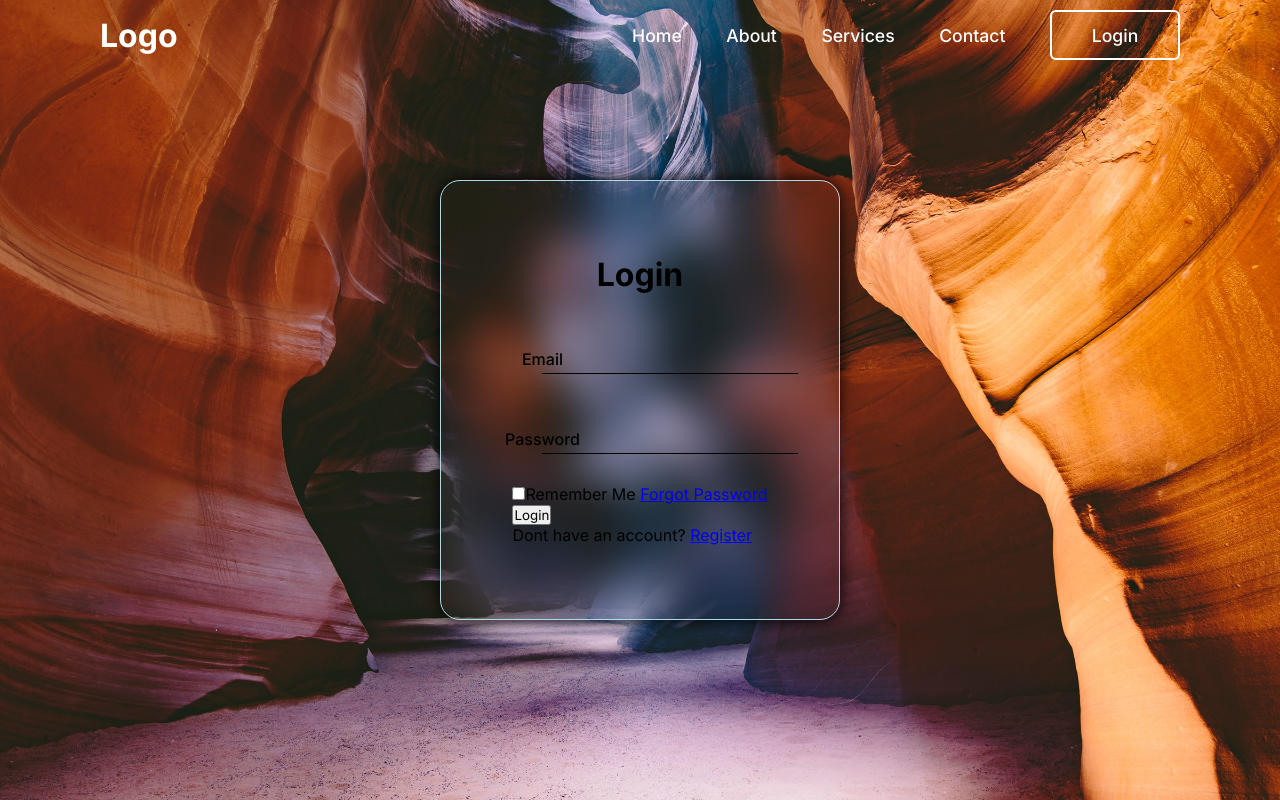
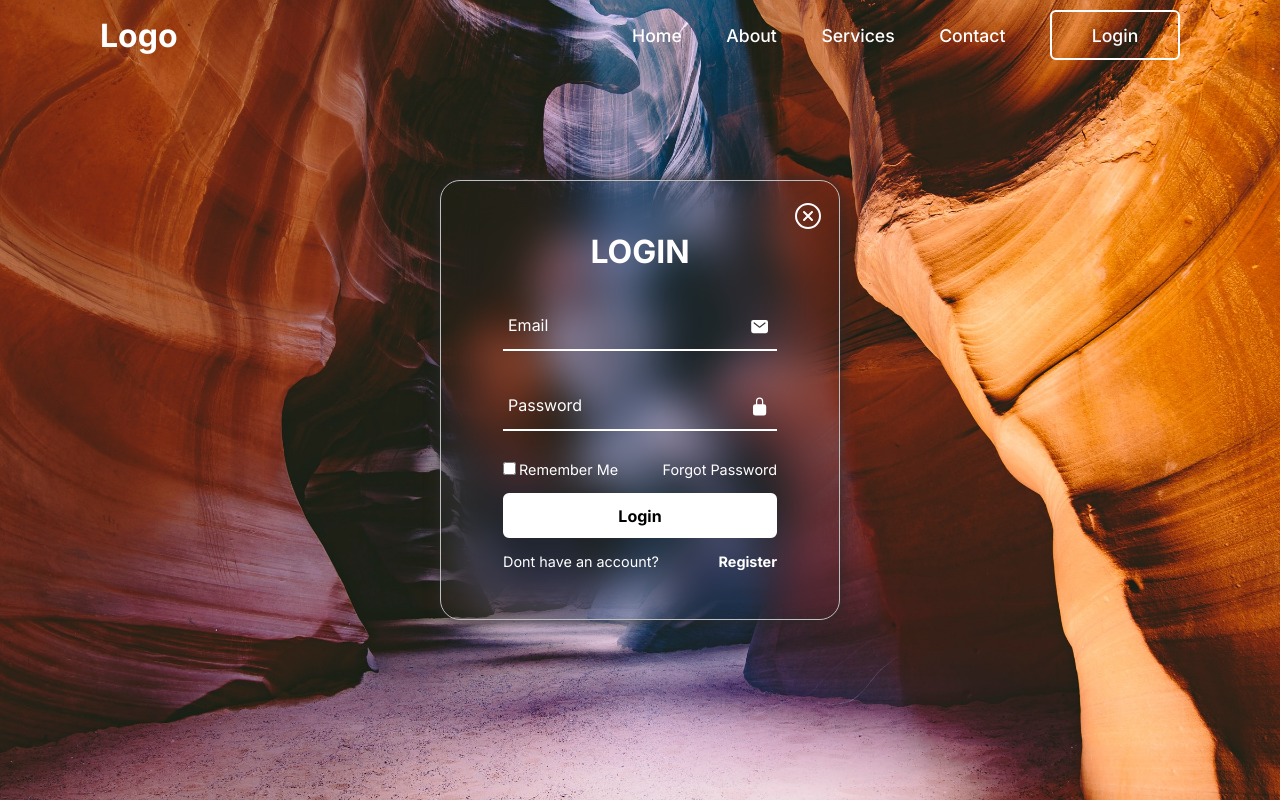
Before and after one commit to themuffineman/login-form, a plain HTML site: page index.html in a window 1280 px wide. Both pictures are taken after a click on the button "Login". Drawn offline with nearby package versions, Linux system fonts and the light colour scheme.

Commit message:
finished with the login wrapper

```diff
--- a/index.html
+++ b/index.html
@@ -17,24 +17,25 @@
             <a href="#">About</a>
             <a href="#">Services</a>
             <a href="#">Contact</a>
-            <button class="btn-login">Login</button>
+            <button class="btn-login" id="btn-login">Login</button>
         </nav>
     </header>
-    <div class="wrapper">
+    <div class="wrapper" id="wrapper">
+        <div id="cancel-icon-div"><ion-icon name="close-circle-outline" id="cancel-icon"></ion-icon></div>
         <div class="form-box login">
-            <h2>Login</h2>
+            <h2>LOGIN</h2>
 
             <form action="#">
 
                 <div class="input-box">
-                    <!--<span class="icon"></span> -->
-                    <input type="email" id="email-input">
+                    <span class="icon"><ion-icon name="mail"></ion-icon></span>
+                    <input type="email" id="email-input" required>
                     <label for="email-input">Email</label>
                 </div>
 
                 <div class="input-box">
-                    <!--<span class="icon"></span> -->
-                    <input type="password" id="pasword-input">
+                    <span class="icon"><ion-icon name="lock-closed"></ion-icon></span>
+                    <input type="password" id="password-input" required>
                     <label for="password-input">Password</label>
                 </div>
 
@@ -43,15 +44,25 @@
                     <a href="#">Forgot Password</a>
                 </div>
 
-                <button type="submit" class="login-btn">Login</button>
+                <button type="submit" class="login-btn">
+                    Login
+                </button>
 
                 <div class="login-register">
-                    <p class="">Dont have an account? <a href="#" class="register-link">Register</a></p>
+                    <p class="">
+                        Dont have an account?
+                    </p>
+                    <a href="#" class="register-link">
+                        Register
+                    </a>
                 </div>
 
             </form>
 
         </div>
     </div>
+    <script src="script.js"></script>
+    <script type="module" src="https://unpkg.com/ionicons@7.1.0/dist/ionicons/ionicons.esm.js"></script>
+    <script nomodule src="https://unpkg.com/ionicons@7.1.0/dist/ionicons/ionicons.js"></script>
 </body>
 </html>
--- a/script.js
+++ b/script.js
@@ -0,0 +1,11 @@
+const scaleButton = document.getElementById("btn-login");
+const elementToScale = document.getElementById("wrapper");
+const cancelIcon = document.getElementById('cancel-icon');
+
+scaleButton.addEventListener('click', function(){
+    elementToScale.style.transform = 'scale(1)';
+});
+
+cancelIcon.addEventListener('click', function(){
+    elementToScale.style.transform = 'scale(0)';
+});
--- a/style.css
+++ b/style.css
@@ -80,13 +80,15 @@ header{
     height: 440px;
     background: transparent;
     backdrop-filter: blur(20px);
-    border: 1px solid lightblue;
+    border: 1px solid rgb(189, 191, 192);
     border-radius: 20px;
-    box-shadow: 0 0 15px rgb(0, 0, 0);
+    box-shadow: 0 0 15px rgb(44, 40, 40);
+    transform: scale(0);
     display: flex;
     justify-content: center;
     align-items: center;
     flex-direction: column;
+    transition: 0.4s ease;
 }
 .wrapper form-box{
     width: 100%;
@@ -95,28 +97,115 @@ header{
 .form-box h2{
     text-align: center;
     font-size:2em;
+    color: rgb(255, 255, 255);
+    font-weight: bold;
 }
 .input-box{
     position: relative;
     width: 100%;
     height: 50px;
-    border-bottom: 1px black solid;
-    margin: 30px;
-
+    border-bottom: 2px rgb(255, 255, 255) solid;
+    margin: 30px 0;
 }
 .input-box label{
-    position: absolute;
+    position:absolute;
+    left: 5px;
     top:50%;
-    left: 0px;
-    transform:translateX(-50%);
-    font-size:1em;
-    color:black;
-    font-weight: 500;
+    transform: translateY(-50%);
+    font-size: 1rem;
     pointer-events: none;
+    font-weight: normal;
+    color: white;
+    transition: 0.5s;
+}
+
+.input-box input:focus~label, .input-box input:valid~label{
+    top:-5px;
 }
 .input-box input{
     width: 100%;
-    height:100%;
+    height: 100%;
+    outline: none;
+    border: none;
     background: transparent;
-    border: none;
+    color: white;
+    font-size: 1em;
+    padding: 0 35px 0 5px;
 }
+.input-box .icon{
+    position: absolute;
+    right: 8px;
+    font-size:1.2em;
+    color:white;
+    line-height: 57px;
+}
+.remember-forgot{
+    color:white;
+    font-size:0.9rem;
+    margin: 15px 0 15px;
+    display: flex;
+    justify-content: space-between;
+}
+.remember-forgot a{
+    color:white;
+    text-decoration: none;
+}
+.remember-forgot label input{
+    accent-color: #162938;
+    margin-right: 3px;
+}
+.remember-forgot a:hover{
+    text-decoration: underline;
+}
+.login-btn{
+    width:100%;
+    height:45px;
+    border-radius: 6px;
+    outline: none;
+    border: 2px white solid;
+    background-color: white;
+    color:black;
+    cursor: pointer;
+    font-size: 1em;
+    font-weight: bold;
+}
+.login-btn:hover{
+    background: transparent;
+    color: white;
+    transition: 0.2s;
+    border: 2px white solid;
+}
+.login-register{
+    text-align: center;
+    margin: 15px 0px 15px 0px;
+    color: white;
+    font-size: 0.9em;
+    display: flex;
+    justify-content: space-between;
+    align-items: center;
+}
+.login-register a{
+    text-decoration: none;
+    color: white;
+    font-weight:bold;
+    font-size: 1em;
+}
+.login-register a:hover{
+    text-decoration: underline;
+}
+#cancel-icon-div{
+    display: flex;
+    justify-content: flex-end;
+    align-items: center;
+    padding-right: 15px;
+    width: 100%;
+}
+#cancel-icon{
+    font-size:2em;
+    color:white;
+    cursor: pointer;
+    margin-top:-15px;
+}
+#cancel-icon:hover{
+    color:rgb(216, 197, 197);
+}
```
